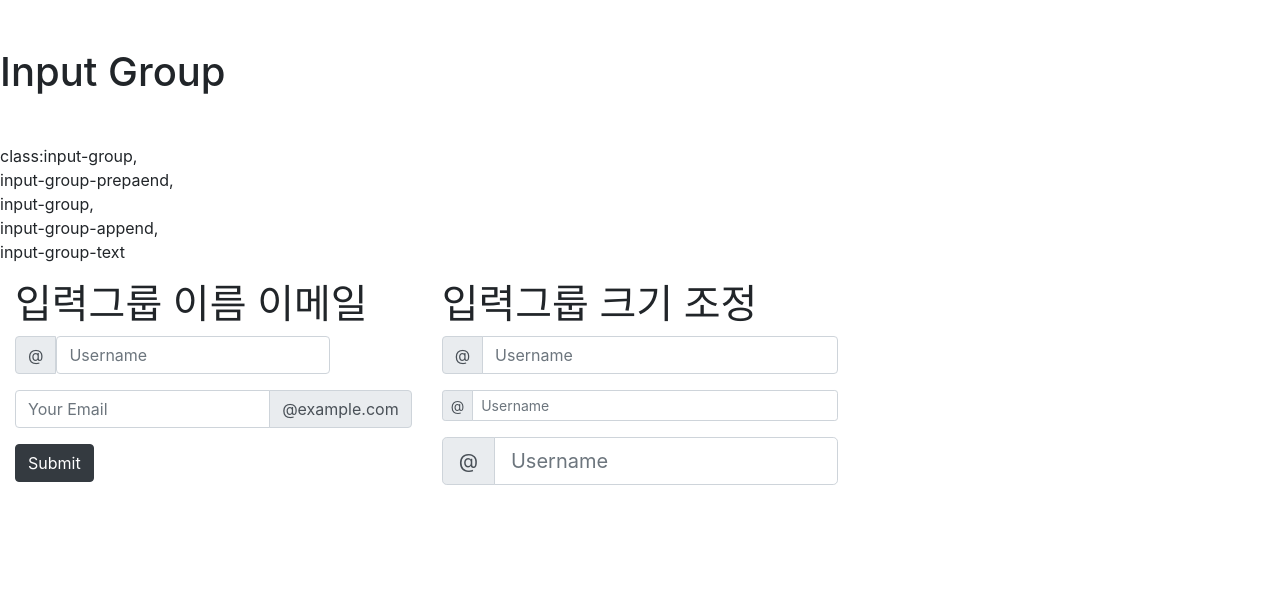
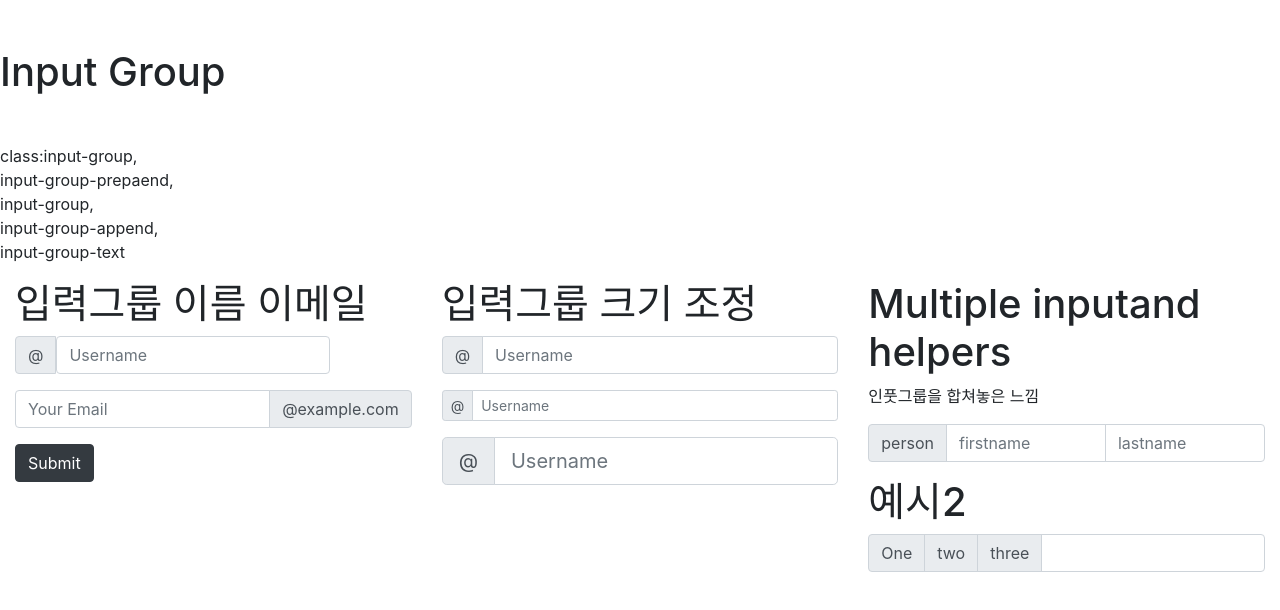
Before and after one commit to limjongseung/edu_korea, a plain HTML site: page 3_bootstrap/13_input group.html in a window 1280 px wide. Drawn offline with nearby package versions, Linux system fonts and the light colour scheme.

Commit message:
boostrap

```diff
--- a/3_bootstrap/13_input group.html
+++ b/3_bootstrap/13_input group.html
@@ -64,7 +64,30 @@
           </form>
         </div>
         <div class="col-sm-4">
-
+          <h1>Multiple inputand helpers</h1>
+          <p>인풋그룹을 합쳐놓은 느낌</p>
+          <form action="">
+            <div class="input-group mb-3">
+              <div class="input-group-prepend">
+                <span class="input-group-text">
+                  person
+                </span>
+              </div>
+              <input type="text" class="form-control" placeholder="firstname">
+              <input type="text" class="form-control" placeholder="lastname">
+            </div>
+          </form>
+          <h1>예시2</h1>
+          <form action="">
+            <div class="input-group mb-3">
+              <div class="input-group-prepend">
+                <div class="input-group-text">One</div>
+                <div class="input-group-text">two</div>
+                <div class="input-group-text">three</div>
+              </div>
+              <input type="text" class="form-control">
+            </div>
+          </form>
         </div>
       </div>
       <div class="row">
```
